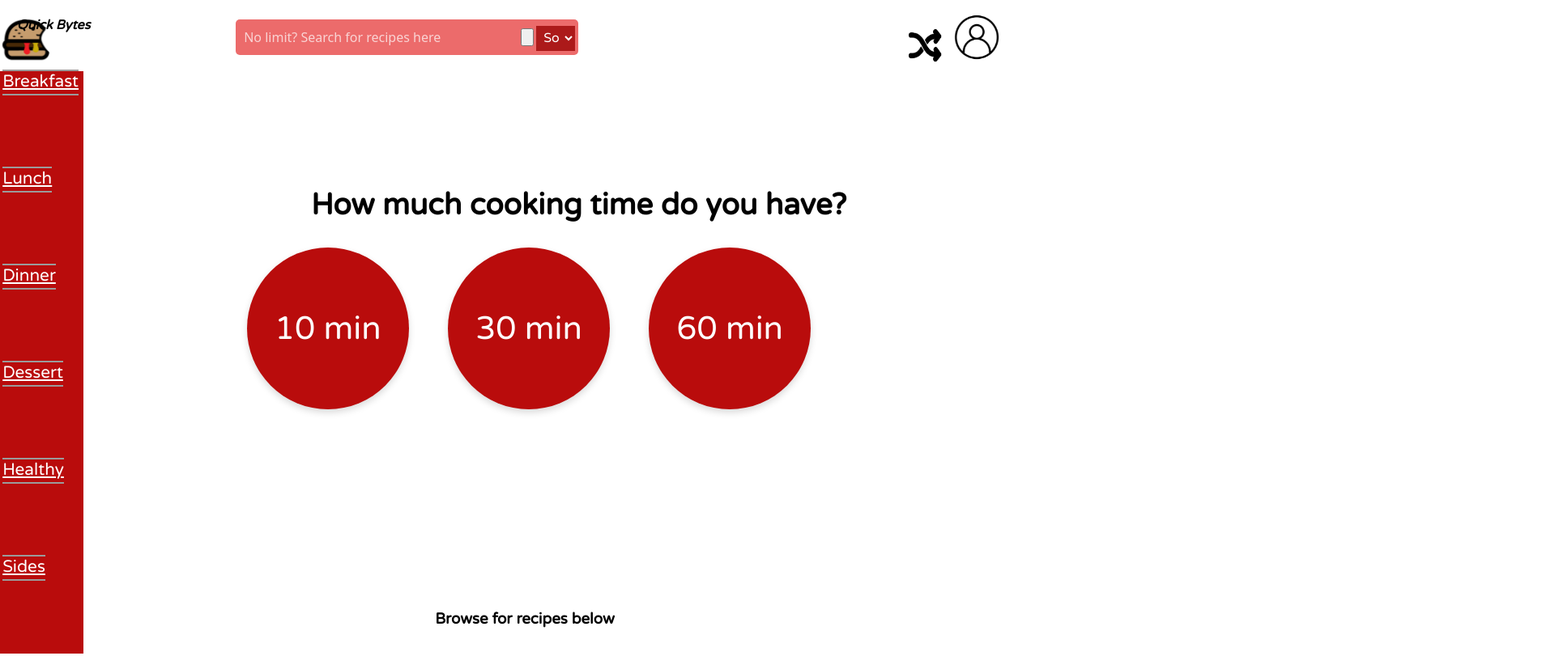
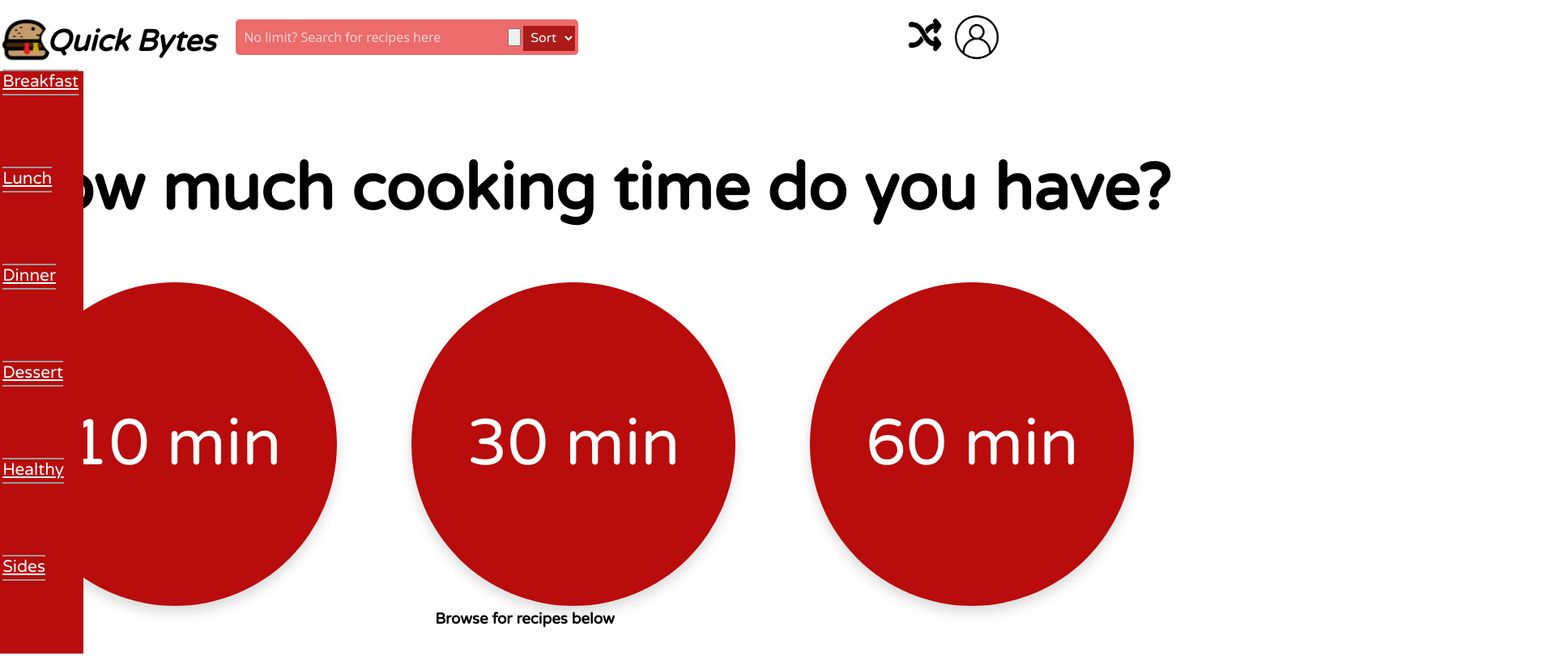
Before and after one commit to Big-Bytez/cse110-fa21-group19, a plain HTML site: page source/home-page/index.html in a window 1280 px wide. Shown: the top 811 px of the page at 81% size, 1920 px wide, since content can reach past the window. Drawn offline with Linux system fonts and the light colour scheme.

Commit message:
enhance home-page

```diff
--- a/source/home-page/styles/style.css
+++ b/source/home-page/styles/style.css
@@ -91,7 +91,7 @@
    text-decoration: none;
    cursor: pointer;
    display: inline-block;
-   font-size: 2.5rem;
+   font-size: 5rem;
    box-shadow: 0 .1em .2em rgba(0, 0, 0, 0.15);
  }
 .time-buttons{
@@ -109,9 +109,16 @@
    cursor: pointer;
 }
  h2 {
-   font-size: 2.3rem;
-   margin-left: 11%;
+   font-size: 5rem;
+   margin-left: 1em;
 
+ }
+ h4{
+    font-size: 2.3rem;
+    margin-left: 1em;
+    top: 0em;
+    margin-top: 9%;
+    padding-top: 0%;
  }
 
  body>header {
@@ -121,10 +128,10 @@
 
    display: inline-block;
    height: 5em;
-   width: 70em;
+   width: 130em;
    position: absolute;
-   top: 25vh;
-   margin-left: 27%;
+   top: 15vh;
+   margin-left: 40em;
  }
 
  sideBar {
@@ -155,6 +162,7 @@
     justify-items: begin;
     padding-left: 1.3em;
     top: 0em;
+    margin-top: 0%;
     padding-top: 0%;
     left: 0vw ;
     font-style: oblique;
@@ -167,7 +175,7 @@
   margin-top: 2.5vh;
   margin-right: 8vw;
   padding-left: .2em;
-  top: 2vh;
+  top: .2em;
   background-color:none;
 }
  .user-portal{
@@ -193,7 +201,7 @@
    color: rgb(255, 255, 255);
    border: none;
    cursor: pointer;
- width: 3em;
+ width: 4em;
 }
  .vert-navigation{
     background: #b90c0c;
```
